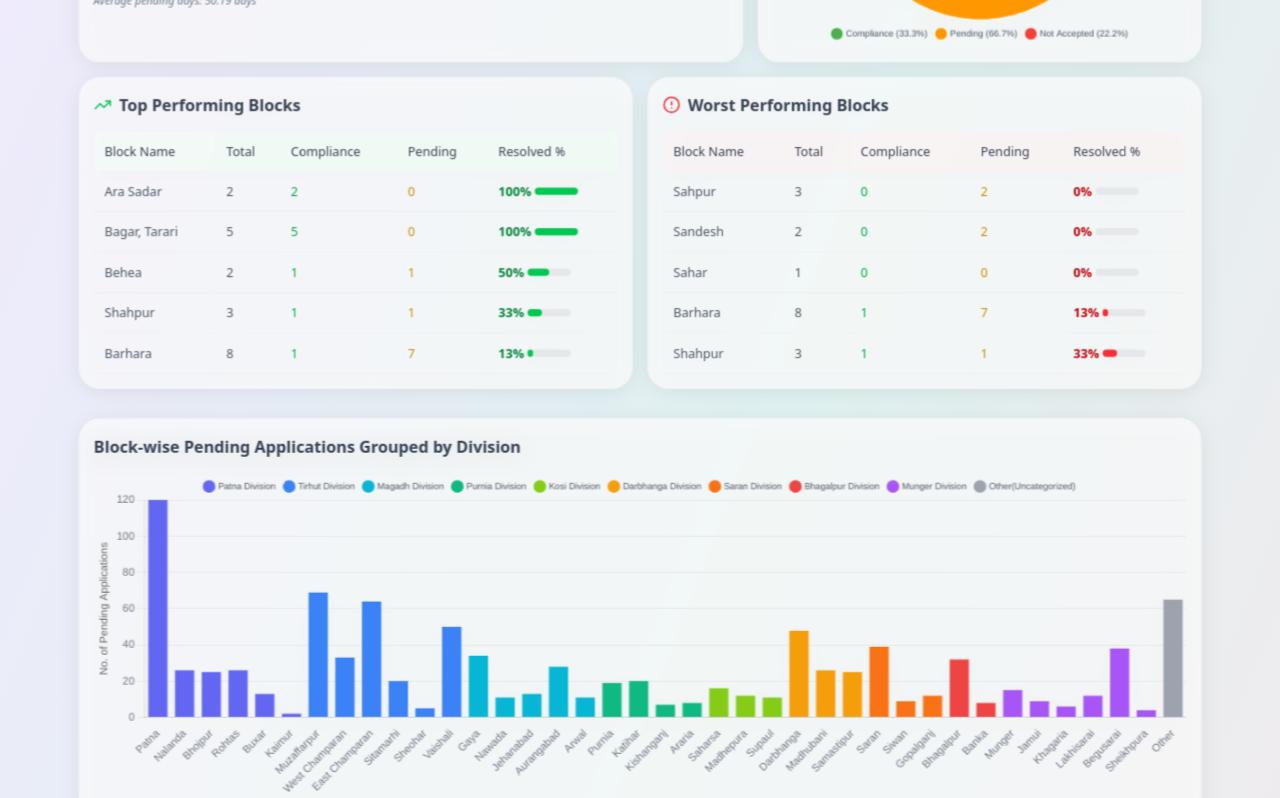
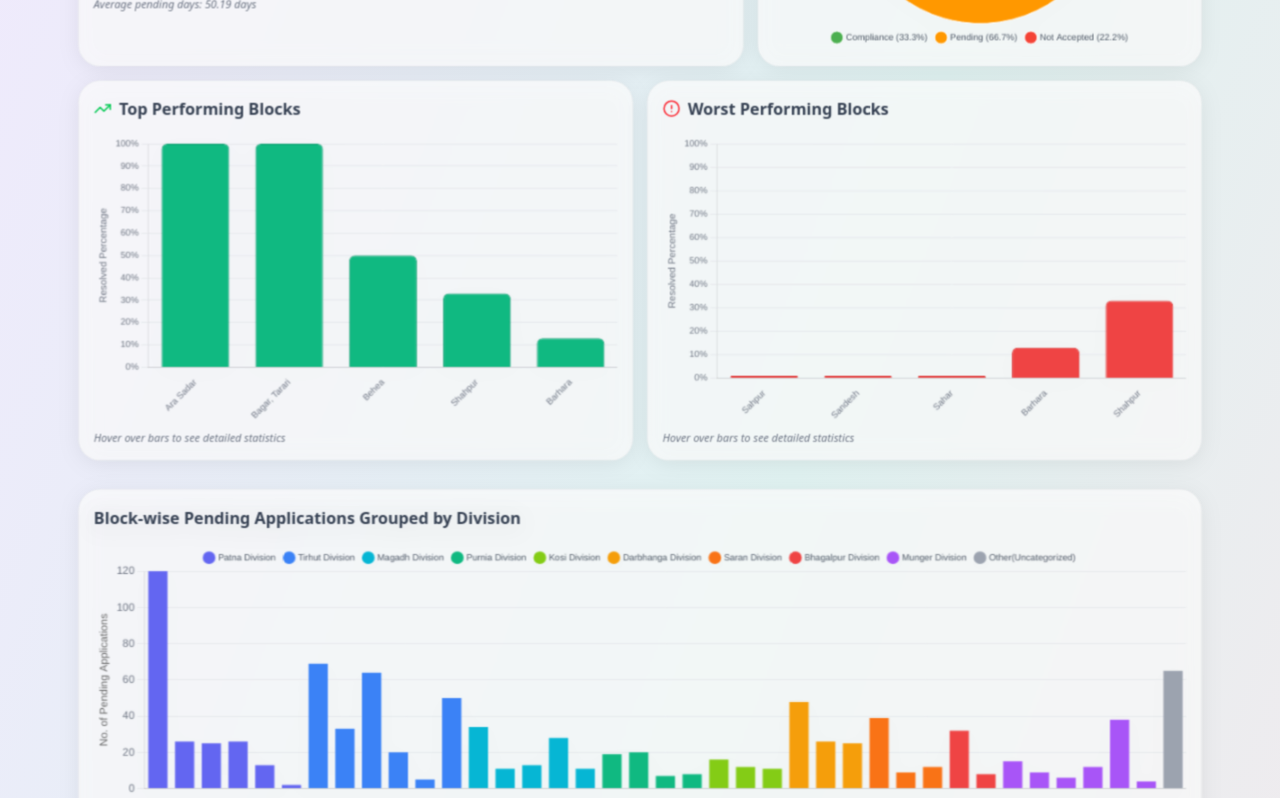
Before and after one commit to Pranavkumar2025/DakPad_For_Updates, a React (Vite) app in the folder Client/: page /performance in a window 1280 px wide. Shown: the part 820-1618 px from the top of the page. Built offline with nearby package versions, Linux system fonts and the light colour scheme.

Commit message:
Added custom month filter list, changed the best and worst performing block to graph and fixed the serial number not showing issue

```diff
--- a/Client/src/pages/PerformanceDashboard.jsx
+++ b/Client/src/pages/PerformanceDashboard.jsx
@@ -67,8 +67,10 @@ const ApplicationDashboard = () => {
   const [filteredApplicationData, setFilteredApplicationData] = useState([]);
   const [loading, setLoading] = useState(true);
   const [activeTable, setActiveTable] = useState("total"); // 'total', 'pending', 'resolved'
-  const [timeFilter, setTimeFilter] = useState("all"); // 'all', 'month'
+  const [timeFilter, setTimeFilter] = useState("all"); // 'all', 'month', 'custom'
   const [isDropdownOpen, setIsDropdownOpen] = useState(false);
+  const [selectedCustomMonth, setSelectedCustomMonth] = useState("2025-08"); // Default to August 2025
+  const [showCustomMonthSelector, setShowCustomMonthSelector] = useState(false);
 
   // Refs for auto-scrolling
   const tableRef = useRef(null);
@@ -111,18 +113,62 @@ const ApplicationDashboard = () => {
       const filtered = applicationData.filter((app) => {
         // Handle the date format "DD-MMM-YYYY" (e.g., "27-May-2025")
         if (app.Date) {
-          const dateParts = app.Date.split('-');
+          const dateParts = app.Date.split("-");
           if (dateParts.length === 3) {
             const month = dateParts[1].toLowerCase();
             const year = dateParts[2];
             // Check if it's August 2025
-            return month === 'aug' && year === '2025';
+            return month === "aug" && year === "2025";
           }
         }
         return false;
       });
 
-      console.log('Filtered data for August 2025:', filtered); // Debug log
+      console.log("Filtered data for August 2025:", filtered); // Debug log
+      setFilteredApplicationData(filtered);
+
+      // Update metrics based on filtered data
+      updateMetricsForFilteredData(filtered);
+
+      // Update charts based on filtered data
+      updateChartsForFilteredData(filtered);
+    } else if (timeFilter === "custom") {
+      // Filter data for custom selected month
+      const [selectedYear, selectedMonth] = selectedCustomMonth.split("-");
+      const monthNames = [
+        "jan",
+        "feb",
+        "mar",
+        "apr",
+        "may",
+        "jun",
+        "jul",
+        "aug",
+        "sep",
+        "oct",
+        "nov",
+        "dec",
+      ];
+      const selectedMonthName = monthNames[parseInt(selectedMonth) - 1];
+
+      const filtered = applicationData.filter((app) => {
+        // Handle the date format "DD-MMM-YYYY" (e.g., "27-May-2025")
+        if (app.Date) {
+          const dateParts = app.Date.split("-");
+          if (dateParts.length === 3) {
+            const month = dateParts[1].toLowerCase();
+            const year = dateParts[2];
+            // Check if it matches the selected custom month/year
+            return month === selectedMonthName && year === selectedYear;
+          }
+        }
+        return false;
+      });
+
+      console.log(
+        `Filtered data for ${selectedMonthName} ${selectedYear}:`,
+        filtered
+      ); // Debug log
       setFilteredApplicationData(filtered);
 
       // Update metrics based on filtered data
@@ -131,11 +177,11 @@ const ApplicationDashboard = () => {
       // Update charts based on filtered data
       updateChartsForFilteredData(filtered);
     }
-  }, [timeFilter, applicationData]);
+  }, [timeFilter, applicationData, selectedCustomMonth]);
 
   // Function to update metrics based on filtered data
   const updateMetricsForFilteredData = (filteredData) => {
-    if (timeFilter === "month") {
+    if (timeFilter === "month" || timeFilter === "custom") {
       const totalApplications = filteredData.length;
       const pendingApplications = filteredData.filter(
         (app) => app.Status === "Pending"
@@ -199,7 +245,7 @@ const ApplicationDashboard = () => {
 
   // Function to update charts based on filtered data
   const updateChartsForFilteredData = (filteredData) => {
-    if (timeFilter === "month") {
+    if (timeFilter === "month" || timeFilter === "custom") {
       // Update pending days distribution
       const pendingDaysRanges = [
         { label: "0-5 Days", min: 0, max: 5 },
@@ -212,7 +258,8 @@ const ApplicationDashboard = () => {
       const pendingDaysData = pendingDaysRanges.map((range) => ({
         label: range.label,
         value: filteredData.filter(
-          (app) => app["Pending Days"] >= range.min && app["Pending Days"] <= range.max
+          (app) =>
+            app["Pending Days"] >= range.min && app["Pending Days"] <= range.max
         ).length,
       }));
 
@@ -701,6 +748,166 @@ const ApplicationDashboard = () => {
     },
   };
 
+  // Top Performing Blocks Chart Data
+  const topPerformingChartData = {
+    labels: topPerforming.map((block) => block.blockName),
+    datasets: [
+      {
+        label: "Resolved Percentage",
+        data: topPerforming.map((block) => Math.max(block.resolvedPercentage, 1)), // Minimum 1% for visibility
+        backgroundColor: "#10b981",
+        borderColor: "#059669",
+        borderWidth: 1,
+        borderRadius: 6,
+      },
+    ],
+  };
+
+  // Top Performing Blocks Chart Options
+  const topPerformingChartOptions = {
+    responsive: true,
+    maintainAspectRatio: false,
+    plugins: {
+      legend: {
+        display: false,
+      },
+      tooltip: {
+        callbacks: {
+          title: function (tooltipItems) {
+            return tooltipItems[0].label;
+          },
+          label: function (context) {
+            const blockIndex = context.dataIndex;
+            const block = topPerforming[blockIndex];
+            return [
+              `Resolved: ${block.resolvedPercentage}%`, // Show actual percentage, not the inflated one
+              `Total: ${block.totalApplications}`,
+              `Compliance: ${block.complianceApplications}`,
+              `Pending: ${block.pendingApplications}`,
+            ];
+          },
+        },
+        backgroundColor: "#1f2937",
+        titleColor: "#facc15",
+        bodyColor: "#ffffff",
+        borderColor: "#e5e7eb",
+        borderWidth: 1,
+        padding: 10,
+        cornerRadius: 6,
+        displayColors: false,
+      },
+    },
+    scales: {
+      y: {
+        beginAtZero: true,
+        max: 100,
+        ticks: {
+          color: "#6b7280",
+          font: { size: 10 },
+          callback: function (value) {
+            return value + "%";
+          },
+        },
+        title: {
+          display: true,
+          text: "Resolved Percentage",
+          color: "#6b7280",
+          font: { size: 11 },
+        },
+        grid: { color: "#e5e7eb" },
+      },
+      x: {
+        ticks: {
+          color: "#6b7280",
+          font: { size: 10 },
+          maxRotation: 45,
+          minRotation: 45,
+        },
+        grid: { display: false },
+      },
+    },
+  };
+
+  // Worst Performing Blocks Chart Data
+  const worstPerformingChartData = {
+    labels: worstPerforming.map((block) => block.blockName),
+    datasets: [
+      {
+        label: "Resolved Percentage",
+        data: worstPerforming.map((block) => Math.max(block.resolvedPercentage, 1)), // Minimum 1% for visibility
+        backgroundColor: "#ef4444",
+        borderColor: "#dc2626",
+        borderWidth: 1,
+        borderRadius: 6,
+      },
+    ],
+  };
+
+  // Worst Performing Blocks Chart Options
+  const worstPerformingChartOptions = {
+    responsive: true,
+    maintainAspectRatio: false,
+    plugins: {
+      legend: {
+        display: false,
+      },
+      tooltip: {
+        callbacks: {
+          title: function (tooltipItems) {
+            return tooltipItems[0].label;
+          },
+          label: function (context) {
+            const blockIndex = context.dataIndex;
+            const block = worstPerforming[blockIndex];
+            return [
+              `Resolved: ${block.resolvedPercentage}%`, // Show actual percentage, not the inflated one
+              `Total: ${block.totalApplications}`,
+              `Compliance: ${block.complianceApplications}`,
+              `Pending: ${block.pendingApplications}`,
+            ];
+          },
+        },
+        backgroundColor: "#1f2937",
+        titleColor: "#facc15",
+        bodyColor: "#ffffff",
+        borderColor: "#e5e7eb",
+        borderWidth: 1,
+        padding: 10,
+        cornerRadius: 6,
+        displayColors: false,
+      },
+    },
+    scales: {
+      y: {
+        beginAtZero: true,
+        max: 100,
+        ticks: {
+          color: "#6b7280",
+          font: { size: 10 },
+          callback: function (value) {
+            return value + "%";
+          },
+        },
+        title: {
+          display: true,
+          text: "Resolved Percentage",
+          color: "#6b7280",
+          font: { size: 11 },
+        },
+        grid: { color: "#e5e7eb" },
+      },
+      x: {
+        ticks: {
+          color: "#6b7280",
+          font: { size: 10 },
+          maxRotation: 45,
+          minRotation: 45,
+        },
+        grid: { display: false },
+      },
+    },
+  };
+
   // Helper function to get icon for metrics
   const getMetricIcon = (metricName, index) => {
     const icons = [
@@ -762,8 +969,17 @@ const ApplicationDashboard = () => {
                   >
                     <div className="flex items-center gap-2">
                       <CalendarDays className="text-gray-500" size={16} />
-                      <span className="text-gray-700 text-sm font-medium pr-2">
-                        {timeFilter === "all" ? "All Time" : "This Month"}
+                      <span className="text-gray-700 text-sm font-medium pr-2 min-w-20">
+                        {timeFilter === "all"
+                          ? "All Time"
+                          : timeFilter === "month"
+                          ? "This Month"
+                          : `Custom (${new Date(
+                              selectedCustomMonth + "-01"
+                            ).toLocaleDateString("en-US", {
+                              month: "long",
+                              year: "numeric",
+                            })})`}
                       </span>
                       <svg
                         className={`w-4 h-4 text-gray-500 transition-transform duration-200 ${
@@ -803,6 +1019,60 @@ const ApplicationDashboard = () => {
                         }}
                       >
                         This Month
+                      </div>
+                      <div
+                        className="px-4 py-2 hover:bg-gray-50/70 cursor-pointer text-sm text-gray-700 transition-colors"
+                        onClick={() => {
+                          setShowCustomMonthSelector(true);
+                          setIsDropdownOpen(false);
+                        }}
+                      >
+                        Custom Month
+                      </div>
+                    </div>
+                  )}
+
+                  {/* Custom Month Selector Modal */}
+                  {showCustomMonthSelector && (
+                    <div className="fixed inset-0 bg-black/50 backdrop-blur-sm flex items-center justify-center z-50">
+                      <div className="bg-white/95 backdrop-blur-md border border-gray-100 rounded-3xl p-6 max-w-sm w-full mx-4 drop-shadow-[0_8px_24px_rgba(0,0,0,0.15)]">
+                        <h3 className="text-lg font-semibold text-gray-800 mb-4">
+                          Select Custom Month
+                        </h3>
+                        <div className="mb-4">
+                          <label className="block text-sm font-medium text-gray-700 mb-2">
+                            Month & Year
+                          </label>
+                          <input
+                            type="month"
+                            value={selectedCustomMonth}
+                            onChange={(e) =>
+                              setSelectedCustomMonth(e.target.value)
+                            }
+                            className="w-full px-3 py-2 border border-gray-300 rounded-xl focus:outline-none focus:ring-2 focus:ring-purple-500 focus:border-transparent bg-white/80"
+                            min="2024-01"
+                            max="2025-12"
+                          />
+                        </div>
+                        <div className="flex gap-3">
+                          <button
+                            onClick={() => {
+                              setShowCustomMonthSelector(false);
+                            }}
+                            className="flex-1 px-4 py-2 bg-gray-100 text-gray-700 rounded-xl hover:bg-gray-200 transition-colors text-sm font-medium"
+                          >
+                            Cancel
+                          </button>
+                          <button
+                            onClick={() => {
+                              handleTimeFilterChange("custom");
+                              setShowCustomMonthSelector(false);
+                            }}
+                            className="flex-1 px-4 py-2 bg-purple-600 text-white rounded-xl hover:bg-purple-700 transition-colors text-sm font-medium"
+                          >
+                            Apply Filter
+                          </button>
+                        </div>
                       </div>
                     </div>
                   )}
@@ -899,9 +1169,9 @@ const ApplicationDashboard = () => {
                 </div>
               </div>
 
-              {/* Block Performance Tables */}
+              {/* Block Performance Charts */}
               <div className="flex flex-col md:flex-row gap-4 mb-4">
-                {/* Top Performing Blocks */}
+                {/* Top Performing Blocks Chart */}
                 <div className="md:w-1/2 bg-white/70 backdrop-blur-md border-gray-100/90 border rounded-3xl p-4 drop-shadow-[0_4px_12px_rgba(0,0,0,0.1)]">
                   <div className="flex items-center gap-2 mb-4">
                     <TrendingUp className="text-green-500" size={20} />
@@ -909,66 +1179,15 @@ const ApplicationDashboard = () => {
                       Top Performing Blocks
                     </h3>
                   </div>
-                  <div className="overflow-x-auto">
-                    <table className="w-full text-left border-collapse">
-                      <thead>
-                        <tr className="bg-green-50/50">
-                          <th className="p-3 text-gray-700 font-medium text-sm">
-                            Block Name
-                          </th>
-                          <th className="p-3 text-gray-700 font-medium text-sm">
-                            Total
-                          </th>
-                          <th className="p-3 text-gray-700 font-medium text-sm">
-                            Compliance
-                          </th>
-                          <th className="p-3 text-gray-700 font-medium text-sm">
-                            Pending
-                          </th>
-                          <th className="p-3 text-gray-700 font-medium text-sm">
-                            Resolved %
-                          </th>
-                        </tr>
-                      </thead>
-                      <tbody>
-                        {topPerforming.map((block, index) => (
-                          <tr
-                            key={index}
-                            className="border-b border-gray-200/50 hover:bg-green-50/30 transition-colors"
-                          >
-                            <td className="p-3 text-gray-600 text-sm font-medium">
-                              {block.blockName}
-                            </td>
-                            <td className="p-3 text-gray-600 text-sm">
-                              {block.totalApplications}
-                            </td>
-                            <td className="p-3 text-green-600 text-sm font-medium">
-                              {block.complianceApplications}
-                            </td>
-                            <td className="p-3 text-yellow-600 text-sm font-medium">
-                              {block.pendingApplications}
-                            </td>
-                            <td className="p-3 text-green-700 text-sm font-bold">
-                              <div className="flex items-center gap-1">
-                                <span>{block.resolvedPercentage}%</span>
-                                <div className="w-12 bg-gray-200 rounded-full h-2">
-                                  <div
-                                    className="bg-green-500 h-2 rounded-full"
-                                    style={{
-                                      width: `${block.resolvedPercentage}%`,
-                                    }}
-                                  ></div>
-                                </div>
-                              </div>
-                            </td>
-                          </tr>
-                        ))}
-                      </tbody>
-                    </table>
+                  <div className="w-full h-80">
+                    <Bar data={topPerformingChartData} options={topPerformingChartOptions} />
                   </div>
+                  <p className="text-xs italic text-gray-500 mt-2">
+                    Hover over bars to see detailed statistics
+                  </p>
                 </div>
 
-                {/* Worst Performing Blocks */}
+                {/* Worst Performing Blocks Chart */}
                 <div className="md:w-1/2 bg-white/70 backdrop-blur-md border-gray-100/90 border rounded-3xl p-4 drop-shadow-[0_4px_12px_rgba(0,0,0,0.1)]">
                   <div className="flex items-center gap-2 mb-4">
                     <AlertCircle className="text-red-500" size={20} />
@@ -976,63 +1195,12 @@ const ApplicationDashboard = () => {
                       Worst Performing Blocks
                     </h3>
                   </div>
-                  <div className="overflow-x-auto">
-                    <table className="w-full text-left border-collapse">
-                      <thead>
-                        <tr className="bg-red-50/50">
-                          <th className="p-3 text-gray-700 font-medium text-sm">
-                            Block Name
-                          </th>
-                          <th className="p-3 text-gray-700 font-medium text-sm">
-                            Total
-                          </th>
-                          <th className="p-3 text-gray-700 font-medium text-sm">
-                            Compliance
-                          </th>
-                          <th className="p-3 text-gray-700 font-medium text-sm">
-                            Pending
-                          </th>
-                          <th className="p-3 text-gray-700 font-medium text-sm">
-                            Resolved %
-                          </th>
-                        </tr>
-                      </thead>
-                      <tbody>
-                        {worstPerforming.map((block, index) => (
-                          <tr
-                            key={index}
-                            className="border-b border-gray-200/50 hover:bg-red-50/30 transition-colors"
-                          >
-                            <td className="p-3 text-gray-600 text-sm font-medium">
-                              {block.blockName}
-                            </td>
-                            <td className="p-3 text-gray-600 text-sm">
-                              {block.totalApplications}
-                            </td>
-                            <td className="p-3 text-green-600 text-sm font-medium">
-                              {block.complianceApplications}
-                            </td>
-                            <td className="p-3 text-yellow-600 text-sm font-medium">
-                              {block.pendingApplications}
-                            </td>
-                            <td className="p-3 text-red-700 text-sm font-bold">
-                              <div className="flex items-center gap-1">
-                                <span>{block.resolvedPercentage}%</span>
-                                <div className="w-12 bg-gray-200 rounded-full h-2">
-                                  <div
-                                    className="bg-red-500 h-2 rounded-full"
-                                    style={{
-                                      width: `${block.resolvedPercentage}%`,
-                                    }}
-                                  ></div>
-                                </div>
-                              </div>
-                            </td>
-                          </tr>
-                        ))}
-                      </tbody>
-                    </table>
+                  <div className="w-full h-80">
+                    <Bar data={worstPerformingChartData} options={worstPerformingChartOptions} />
                   </div>
+                  <p className="text-xs italic text-gray-500 mt-2">
+                    Hover over bars to see detailed statistics
+                  </p>
                 </div>
               </div>
 
@@ -1156,13 +1324,17 @@ const ApplicationDashboard = () => {
                             colorClass = "text-yellow-600";
                           else colorClass = "text-red-600";
 
+                          // Handle inconsistent S.No field names in the data
+                          const serialNo =
+                            app["S.No."] || app["S.No"] || index + 1;
+
                           return (
                             <tr
-                              key={`${app["S.No."]}-${index}`}
+                              key={`app-${serialNo}-${index}`}
                               className="border-b border-gray-200/50 hover:bg-gray-50/50 transition-colors"
                             >
                               <td className="p-3 text-gray-600 text-sm">
-                                {app["S.No."]}
+                                {serialNo}
                               </td>
                               <td className="p-3 text-gray-600 text-sm">
                                 {formatDate(app.Date)}
```
Also changed, not shown: Client/src/JsonData/PerformanceData.json (+59 -24 lines).
